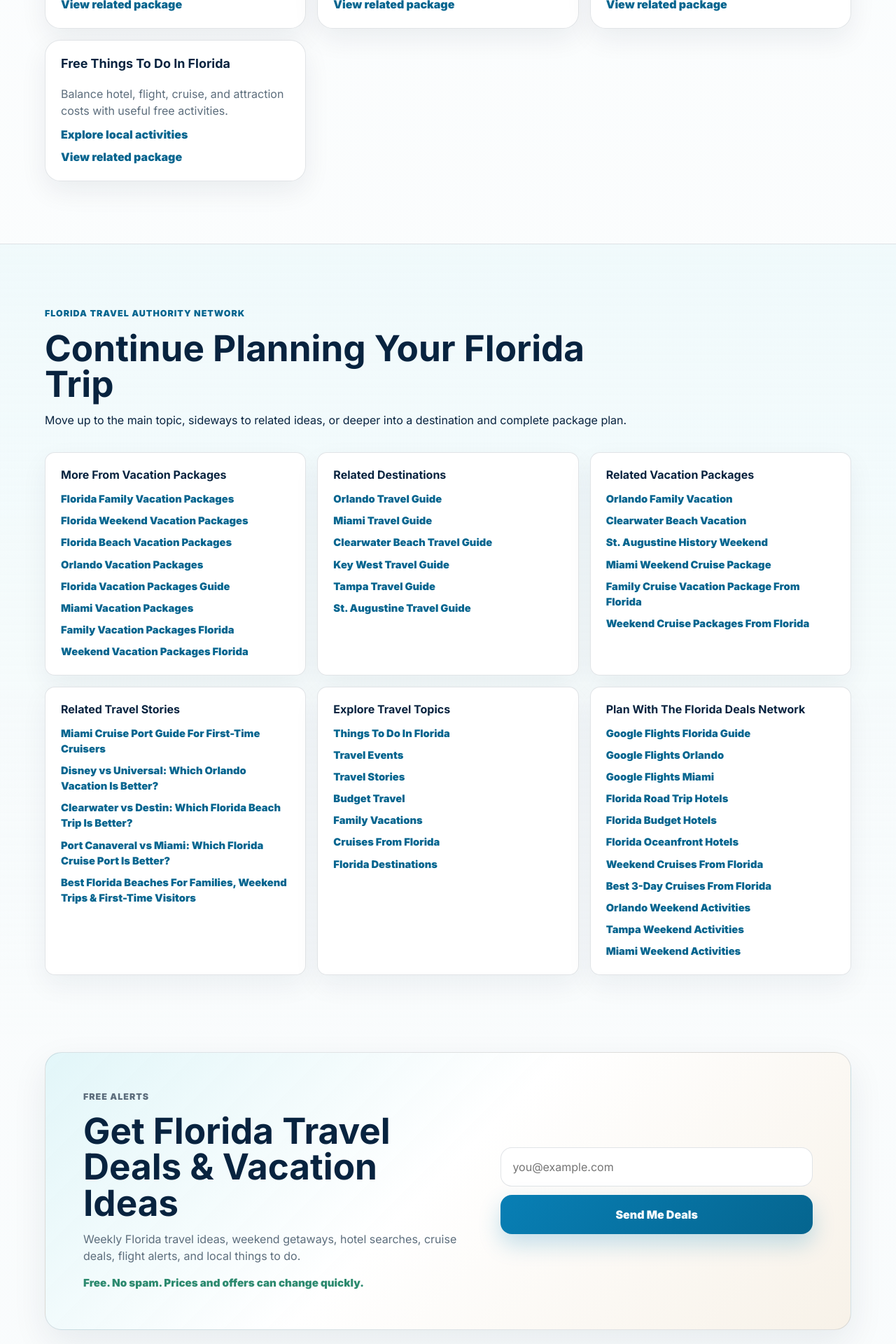
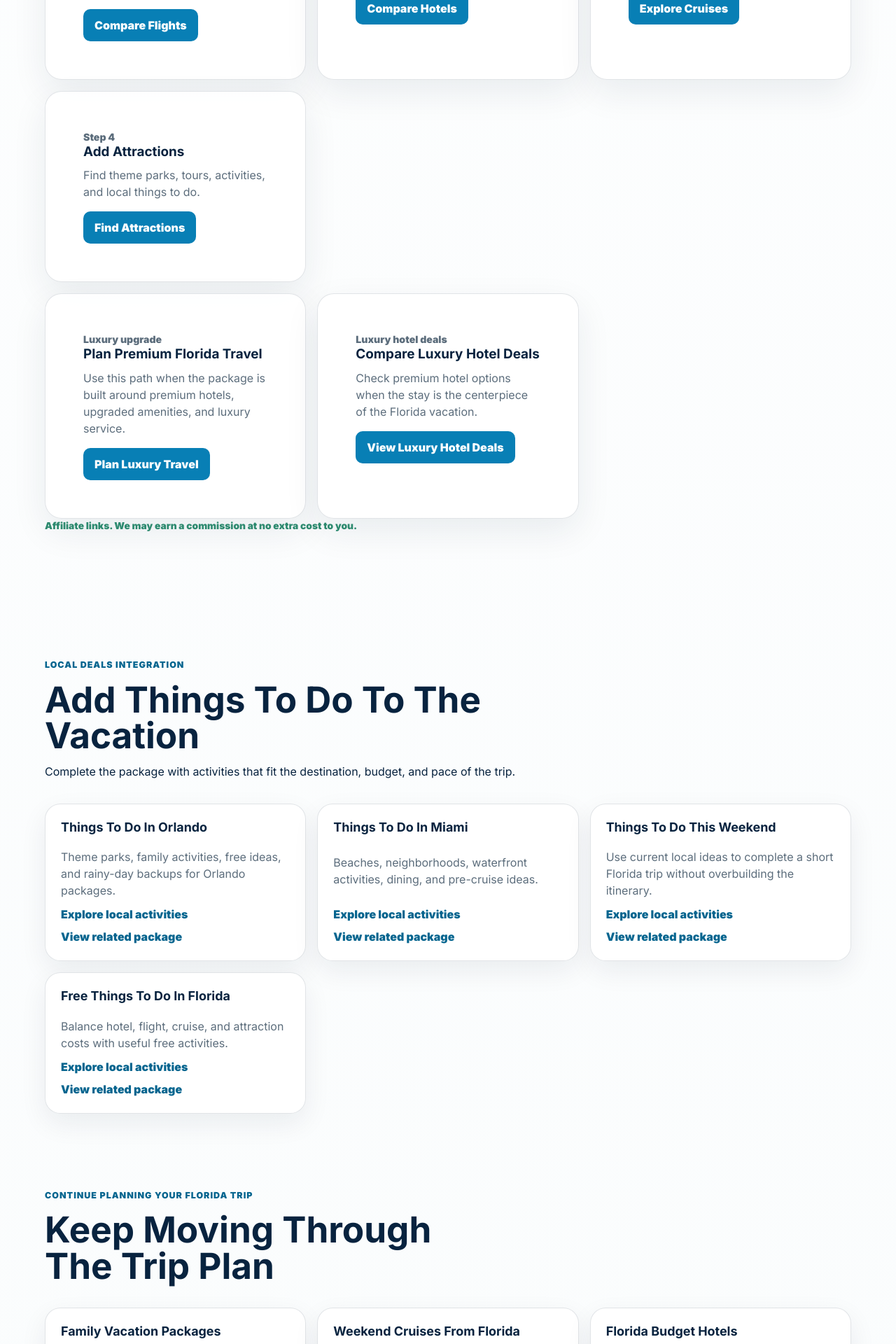
Before and after one commit to jmanock/fdhub, a Next.js app: page /vacation-packages in a window 1280 px wide. Shown: the part 8320-10240 px from the top of the page at 70% size. Built offline with nearby package versions, Linux system fonts and the light colour scheme.

Commit message:
updated v11

```diff
--- a/app/components/FamilyVacationPage.jsx
+++ b/app/components/FamilyVacationPage.jsx
@@ -6,6 +6,7 @@ import SafeImage from "./SafeImage";
 import SiteFooter from "./SiteFooter";
 import SiteHeader from "./SiteHeader";
 import PackageFinder from "./PackageFinder";
+import { ExitNewsletterCapture, HubContinuePlanningGuides, VacationPackageBookingStack } from "./HubConversionBoosters";
 import { ConversionScrollAnalytics, QuickDealCard, RecommendedPartnerCard } from "./ConversionCards";
 import { baseUrl, lastUpdatedLabel } from "../lib/network";
 import { familyGuideLinks, getFamilyGallery, getFamilyPackages } from "../lib/familyVacations";
@@ -53,6 +54,7 @@ export default function FamilyVacationPage({ guide }) {
       <SiteHeader />
       <main>
         {guide.slug === "best-florida-family-vacations" ? <ConversionScrollAnalytics /> : null}
+        {guide.slug === "best-florida-family-vacations" ? <ExitNewsletterCapture /> : null}
         <section className="landing-hero section-pad">
           <div className="landing-copy">
             <nav className="breadcrumbs" aria-label="Breadcrumb"><span><Link href="/">Home</Link></span><span aria-hidden="true">/</span><span><Link href="/family-vacations">Family Vacations</Link></span><span aria-hidden="true">/</span><span aria-current="page">{guide.h1}</span></nav>
@@ -76,14 +78,16 @@ export default function FamilyVacationPage({ guide }) {
         <section className="family-activity-highlights section-pad" aria-labelledby={`${guide.slug}-activities-title`}><div className="section-heading"><p className="eyebrow">Family activity highlights</p><h2 id={`${guide.slug}-activities-title`}>Build Days Everyone Can Handle</h2></div><div className="guide-card-grid">{guide.activities.map((activity, index) => <article className="guide-card" key={activity}><p className="best-for-tag">Family activity {index + 1}</p><h3>{activity}</h3><p>Keep travel time, weather, rest breaks, and nearby food options in the plan.</p></article>)}</div></section>
 
         <PackageFinder packages={finderPackages} />
+        {guide.slug === "best-florida-family-vacations" ? <VacationPackageBookingStack /> : null}
         <CarRentalCTA recommendation={carRentalRecommendation} />
         {guide.slug === "best-florida-family-vacations" ? <section className="section-pad"><div className="guide-card-grid"><QuickDealCard /><RecommendedPartnerCard /></div></section> : null}
+        {guide.slug === "best-florida-family-vacations" ? <HubContinuePlanningGuides /> : null}
 
         <section className="related-pages section-pad" aria-labelledby={`${guide.slug}-related-title`}><div className="section-heading compact"><p className="eyebrow">Family vacation ecosystem</p><h2 id={`${guide.slug}-related-title`}>Related Family Vacations</h2></div><div className="popular-link-grid">{familyGuideLinks.filter(([, href]) => href !== `/${guide.slug}`).slice(0, 12).map(([label, href]) => <Link href={href} key={href}>{label}</Link>)}</div></section>
 
         <section className="faq-section section-pad" aria-labelledby={`${guide.slug}-faq-title`}><div className="section-heading compact"><p className="eyebrow">Family planning answers</p><h2 id={`${guide.slug}-faq-title`}>{guide.h1} FAQ</h2></div><div className="faq-list">{faqs.map(([question, answer]) => <details className="faq-item" key={question}><summary>{question}</summary><p>{answer}</p></details>)}</div></section>
         <AuthorityLinks currentPath={`/${guide.slug}`} cluster="family" destination={guide.destination === "Florida" ? null : guide.destination} />
-        <NewsletterSection title="Get Florida Family Vacation Ideas" copy="Family packages, beach ideas, cruise planning, destination guides, and practical budget tips." />
+        <div id="newsletter"><NewsletterSection title="Get Florida Family Vacation Ideas" copy="Family packages, beach ideas, cruise planning, destination guides, and practical budget tips." /></div>
       </main>
       <SiteFooter />
       <script id={`${guide.slug}-faq-schema`} type="application/ld+json" dangerouslySetInnerHTML={{ __html: JSON.stringify(faqSchema) }} />
--- /dev/null
+++ b/app/components/HubConversionBoosters.jsx
@@ -0,0 +1,104 @@
+"use client";
+
+import { useEffect, useState } from "react";
+import { trackEvent } from "../lib/analytics";
+import { SKYLARK_DEALS_AFFILIATE_URL, SKYLARK_HOME_AFFILIATE_URL, ZENHOTELS_AFFILIATE_URL } from "../lib/revenuePartners";
+
+const rel = "sponsored nofollow noopener noreferrer";
+
+function trackAffiliate(eventName, advertiser, url, ctaText, placement) {
+  const params = { affiliate_program: "awin", advertiser, cta_text: ctaText, outbound_url: url, placement, page_path: window.location.pathname };
+  trackEvent(eventName, params);
+  trackEvent("affiliate_click", params);
+}
+
+export function VacationPackageBookingStack() {
+  const steps = [
+    ["Step 1", "Find Flights", "Compare Florida airports and route timing before locking in the trip.", "https://flightdealsflorida.org/google-flights-vs-skyscanner-for-florida-routes", "Compare Flights"],
+    ["Step 2", "Book Hotel", "Compare stays for the destination, dates, and family size.", ZENHOTELS_AFFILIATE_URL, "Compare Hotels", "affiliate_click_zenhotels", "zenhotels"],
+    ["Step 3", "Add Cruise", "Turn a Florida trip into a short Bahamas or weekend sailing.", "https://cruisedealsflorida.org/weekend-cruises-from-florida", "Explore Cruises"],
+    ["Step 4", "Add Attractions", "Find theme parks, tours, activities, and local things to do.", "https://localdealsflorida.org/best-things-to-do-in-florida", "Find Attractions"]
+  ];
+
+  return (
+    <section className="section-pad" aria-labelledby="vacation-booking-stack-title">
+      <div className="section-heading">
+        <p className="eyebrow">Vacation package funnel</p>
+        <h2 id="vacation-booking-stack-title">Build The Trip In Four Booking Steps</h2>
+        <p>Start with flights and hotels, then add cruises and attractions when they fit the vacation style.</p>
+      </div>
+      <div className="guide-card-grid">
+        {steps.map(([step, title, copy, href, cta, eventName, advertiser]) => (
+          <a
+            className="content-card"
+            href={href}
+            key={title}
+            target={href.startsWith("http") ? "_blank" : undefined}
+            rel={eventName ? rel : undefined}
+            onClick={() => {
+              trackEvent("related_guide_click", { item_title: title, outbound_url: href, page_path: window.location.pathname });
+              if (eventName) trackAffiliate(eventName, advertiser, href, cta, "vacation_package_booking_stack");
+            }}
+          >
+            <p className="best-for-tag">{step}</p>
+            <h3>{title}</h3>
+            <p>{copy}</p>
+            <span className="affiliate-cta">{cta}</span>
+          </a>
+        ))}
+      </div>
+      <div className="guide-card-grid" style={{ marginTop: "1rem" }}>
+        <a className="content-card" href={SKYLARK_HOME_AFFILIATE_URL} target="_blank" rel={rel} onClick={() => trackAffiliate("affiliate_click_skylark", "skylark", SKYLARK_HOME_AFFILIATE_URL, "Plan Luxury Florida Travel", "vacation_package_luxury")}>
+          <p className="best-for-tag">Luxury upgrade</p>
+          <h3>Plan Premium Florida Travel</h3>
+          <p>Use this path when the package is built around premium hotels, upgraded amenities, and luxury service.</p>
+          <span className="affiliate-cta">Plan Luxury Travel</span>
+        </a>
+        <a className="content-card" href={SKYLARK_DEALS_AFFILIATE_URL} target="_blank" rel={rel} onClick={() => trackAffiliate("affiliate_click_skylark_deals", "skylark", SKYLARK_DEALS_AFFILIATE_URL, "View Luxury Hotel Deals", "vacation_package_luxury")}>
+          <p className="best-for-tag">Luxury hotel deals</p>
+          <h3>Compare Luxury Hotel Deals</h3>
+          <p>Check premium hotel options when the stay is the centerpiece of the Florida vacation.</p>
+          <span className="affiliate-cta">View Luxury Hotel Deals</span>
+        </a>
+      </div>
+      <p className="affiliate-disclosure">Affiliate links. We may earn a commission at no extra cost to you.</p>
+    </section>
+  );
+}
+
+export function HubContinuePlanningGuides() {
+  const guides = [
+    ["Family Vacation Packages", "/family-vacations", "Compare family-focused trip ideas."],
+    ["Weekend Cruises From Florida", "https://cruisedealsflorida.org/weekend-cruises-from-florida", "Add a short sailing to the plan."],
+    ["Florida Budget Hotels", "https://hoteldealsflorida.org/florida-budget-hotels", "Find value stays by destination."],
+    ["Best Things To Do In Florida", "https://localdealsflorida.org/best-things-to-do-in-florida", "Add attractions and local activities."]
+  ];
+  return (
+    <section className="related-pages section-pad" aria-labelledby="continue-florida-trip-title">
+      <div className="section-heading compact"><p className="eyebrow">Continue planning your Florida trip</p><h2 id="continue-florida-trip-title">Keep Moving Through The Trip Plan</h2></div>
+      <div className="guide-card-grid">
+        {guides.map(([title, href, copy]) => <a className="guide-card" href={href} key={href} onClick={() => trackEvent("related_guide_click", { item_title: title, outbound_url: href, page_path: window.location.pathname })}><h3>{title}</h3><p>{copy}</p><span className="affiliate-cta">Continue Planning</span></a>)}
+      </div>
+    </section>
+  );
+}
+
+export function ExitNewsletterCapture() {
+  const [visible, setVisible] = useState(false);
+  const [dismissed, setDismissed] = useState(false);
+  useEffect(() => {
+    const onScroll = () => {
+      const max = document.documentElement.scrollHeight - window.innerHeight;
+      const progress = max > 0 ? window.scrollY / max : 0;
+      if (progress >= 0.7 && !dismissed && !visible) {
+        setVisible(true);
+        trackEvent("newsletter_signup", { trigger: "scroll_70", page_path: window.location.pathname });
+      }
+    };
+    window.addEventListener("scroll", onScroll, { passive: true });
+    onScroll();
+    return () => window.removeEventListener("scroll", onScroll);
+  }, [dismissed, visible]);
+  if (!visible || dismissed) return null;
+  return <aside className="exit-newsletter-capture"><button type="button" onClick={() => setDismissed(true)}>Close</button><p className="eyebrow">Get New Florida Deals Every Week</p><h2>Vacation ideas, hotel picks, cruise routes, and things to do.</h2><a className="affiliate-cta" href="#newsletter" onClick={() => setDismissed(true)}>Join free alerts</a></aside>;
+}
--- a/app/lib/revenuePartners.js
+++ b/app/lib/revenuePartners.js
@@ -1,6 +1,11 @@
 export const AIRPORT_TRANSFER_AFFILIATE_URL =
   "https://www.awin1.com/awclick.php?gid=597088&mid=124434&awinaffid=2881665&linkid=4690637&clickref=";
 export const EXPEDIA_GENERAL_AFFILIATE_URL = "https://expedia.com/affiliates/expedia-home.DHcy34V";
+export const ZENHOTELS_AFFILIATE_URL = "http://www.awin1.com/cread.php?awinmid=115208&awinaffid=2881665";
+export const SKYLARK_HOME_AFFILIATE_URL =
+  "https://www.awin1.com/awclick.php?gid=564694&mid=106305&awinaffid=2881665&linkid=4324767&clickref=";
+export const SKYLARK_DEALS_AFFILIATE_URL =
+  "https://www.awin1.com/awclick.php?gid=564694&mid=106305&awinaffid=2881665&linkid=4324766&clickref=";
 export const transferAndTravelSlugs = new Set([
   "best-florida-family-vacations", "florida-travel-guide", "best-florida-road-trips",
   "cheap-florida-vacation-ideas", "best-places-to-visit-in-florida"
--- a/app/vacation-packages/page.js
+++ b/app/vacation-packages/page.js
@@ -6,6 +6,7 @@ import SafeImage from "../components/SafeImage";
 import SiteFooter from "../components/SiteFooter";
 import SiteHeader from "../components/SiteHeader";
 import ThingsToDoSection from "../components/ThingsToDoSection";
+import { ExitNewsletterCapture, HubContinuePlanningGuides, VacationPackageBookingStack } from "../components/HubConversionBoosters";
 import { baseUrl, pageImages } from "../lib/network";
 import { getPackageDiscoveryFields, packageCategories } from "../lib/packageDiscovery";
 import { vacationPackages } from "../lib/vacationPackages";
@@ -27,15 +28,18 @@ export default function VacationPackagesPage() {
     <>
       <SiteHeader />
       <main>
+        <ExitNewsletterCapture />
         <section className="landing-hero section-pad">
           <div className="landing-copy"><nav className="breadcrumbs" aria-label="Breadcrumb"><span><Link href="/">Home</Link></span><span aria-hidden="true">/</span><span aria-current="page">Vacation Packages</span></nav><p className="eyebrow">Florida vacation discovery</p><h1>Build A Complete Florida Vacation</h1><p className="hero-subhead">Compare complete trip ideas across cruises, hotels, flights, local activities, destinations, budgets, and travel styles.</p><div className="hero-actions"><Link href="/vacation-builder">Use Vacation Builder</Link><a href="#package-finder-title">Search vacation packages</a><Link href="/florida-vacation-planning-guide">Plan a Florida trip</Link></div></div>
           <div className="landing-visual"><SafeImage src={pageImages.floridaCoast} alt="Florida vacation package discovery with beaches hotels cruises and activities" fallback="/images/fallbacks/florida-travel-placeholder.svg" width="900" height="720" loading="eager" decoding="async" fetchPriority="high" /></div>
         </section>
         <section className="package-categories section-pad" aria-labelledby="package-category-title"><div className="section-heading"><p className="eyebrow">Browse by vacation type</p><h2 id="package-category-title">Start With The Trip You Want</h2></div><div className="guide-card-grid visual-card-grid"><Link className="guide-card story-card" href="/family-vacations"><SafeImage src={pageImages.familyTrip} alt="Florida family vacation packages" fallback="/images/fallbacks/florida-travel-placeholder.svg" width="720" height="430" loading="lazy" decoding="async" /><h3>Florida Family Vacations</h3><p>Compare family destinations, budgets, beaches, cruises, weekends, and complete family-of-four package ideas.</p></Link>{packageCategories.map((category) => <Link className="guide-card story-card" href={`/${category.slug}`} key={category.slug}><SafeImage src={category.image} alt={category.title} fallback="/images/fallbacks/florida-travel-placeholder.svg" width="720" height="430" loading="lazy" decoding="async" /><h3>{category.title}</h3><p>{category.description}</p></Link>)}</div></section>
         <PackageFinder packages={finderPackages} />
+        <VacationPackageBookingStack />
         <ThingsToDoSection />
+        <HubContinuePlanningGuides />
         <AuthorityLinks currentPath="/vacation-packages" cluster="packages" breadcrumbLabel="Vacation Packages" />
-        <NewsletterSection />
+        <div id="newsletter"><NewsletterSection /></div>
       </main>
       <SiteFooter />
     </>
```
Also changed, not shown: app/globals.css (+33 -0 lines), app/lib/analytics.js.
